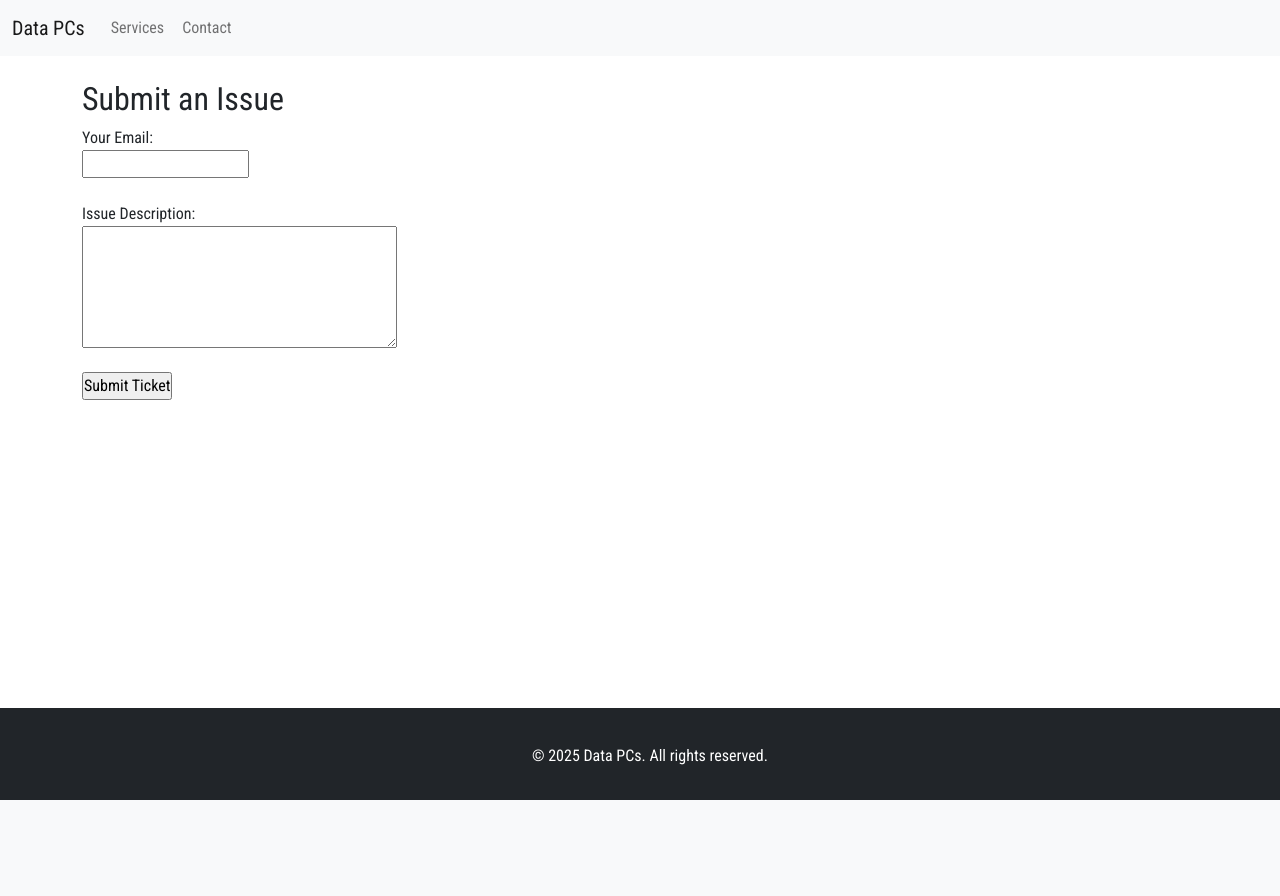
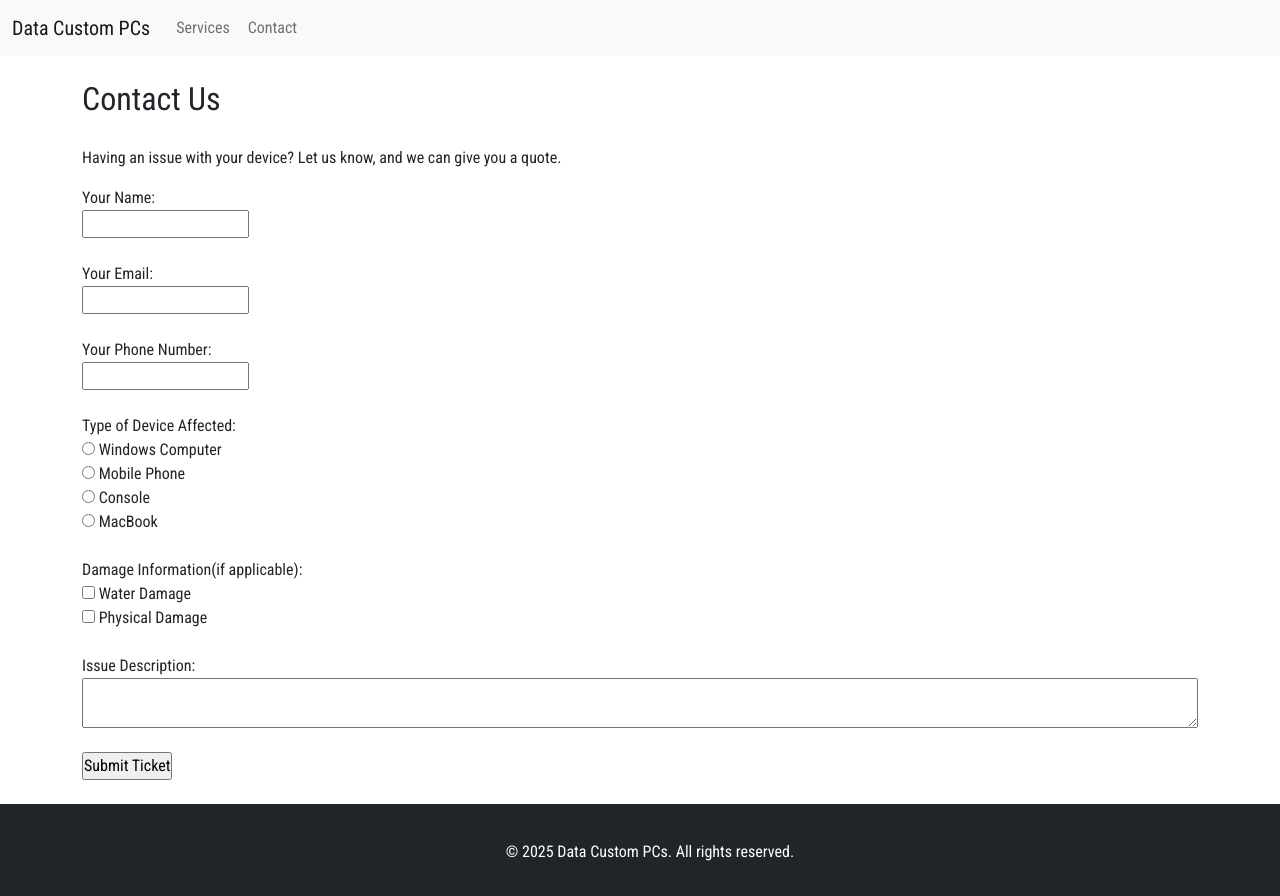
Before and after one commit to DeeKay070/DataCustomPCs, a PHP site: page /contact.php in a window 1280 px wide. Before the commit the page ends 800 px from the top, so only its background shows below. Run offline with PHP 8.4, Linux system fonts and the light colour scheme.

Commit message:
updating ticket form and email

```diff
--- a/contact.php
+++ b/contact.php
@@ -5,7 +5,8 @@
     <div class="content-wrapper">
         <?php include 'nav.php'; ?>
         <main class="container my-4">
-            <h2>Submit an Issue</h2>
+            <h2>Contact Us</h2>
+            <p class = "text-start px-0">Having an issue with your device? Let us know, and we can give you a quote.</p>
             <?php
                 session_start();
                 if (isset($_SESSION['success_message'])) {
--- a/footer.php
+++ b/footer.php
@@ -1,5 +1,5 @@
 <link href="https://cdn.jsdelivr.net/npm/bootstrap@5.3.0-alpha1/dist/css/bootstrap.min.css" rel="stylesheet">
 
 <footer class="bg-dark text-white text-center py-3 footer">
-    <p>&copy; 2025 Data PCs. All rights reserved.</p>
+    <p>&copy; 2025 Data Custom PCs. All rights reserved.</p>
 </footer>
--- a/nav.php
+++ b/nav.php
@@ -3,7 +3,7 @@
 
 <nav class="navbar navbar-expand-lg navbar-light bg-light">
     <div class="container-fluid">
-        <a class="navbar-brand" href="index.php">Data PCs</a>
+        <a class="navbar-brand" href="index.php">Data Custom PCs</a>
         <button class="navbar-toggler" type="button" data-bs-toggle="collapse" data-bs-target="#navbarNav" aria-controls="navbarNav" aria-expanded="false" aria-label="Toggle navigation">
             <span class="navbar-toggler-icon"></span>
         </button>
--- a/ticket_form.php
+++ b/ticket_form.php
@@ -1,9 +1,32 @@
 <form action="submit_ticket.php" method="post">
+    <label for="name">Your Name:</label><br>
+    <input type="text" id="name" name="name" required><br><br>
+
     <label for="email">Your Email:</label><br>
     <input type="email" id="email" name="email" required><br><br>
 
+    <label for="phone_number">Your Phone Number:</label><br>
+    <input type="tel" id="phone_number" name="phone_number" required><br><br>
+
+    <label>Type of Device Affected:</label><br>
+    <input type="radio" id="windows" name="device_type" value="Windows" required>
+    <label for="windows">Windows Computer</label><br>
+    <input type="radio" id="phone" name="device_type" value="Phone">
+    <label for="phone">Mobile Phone</label><br>
+    <input type="radio" id="console" name="device_type" value="Console">
+    <label for="console">Console</label><br>
+    <input type="radio" id="macbook" name="device_type" value="MacBook">
+    <label for="macbook">MacBook</label><br><br>
+
+    <label>Damage Information(if applicable):</label><br>
+    <input type="checkbox" id="water-damage" name="water_damage" value="yes">
+    <label for="water-damage">Water Damage</label><br>
+
+    <input type="checkbox" id="physical-damage" name="physical_damage" value="yes">
+    <label for="physical-damage">Physical Damage</label><br><br>
+
     <label for="description">Issue Description:</label><br>
-    <textarea id="description" name="description" rows="5" cols="40" required></textarea><br><br>
+    <textarea id="description" name="description" class="col-12" required></textarea><br><br>
 
     <input type="submit" value="Submit Ticket">
 </form>
```
Also changed, not shown: index.php (+26 -16 lines), submit_ticket.php (+23 -10 lines).
